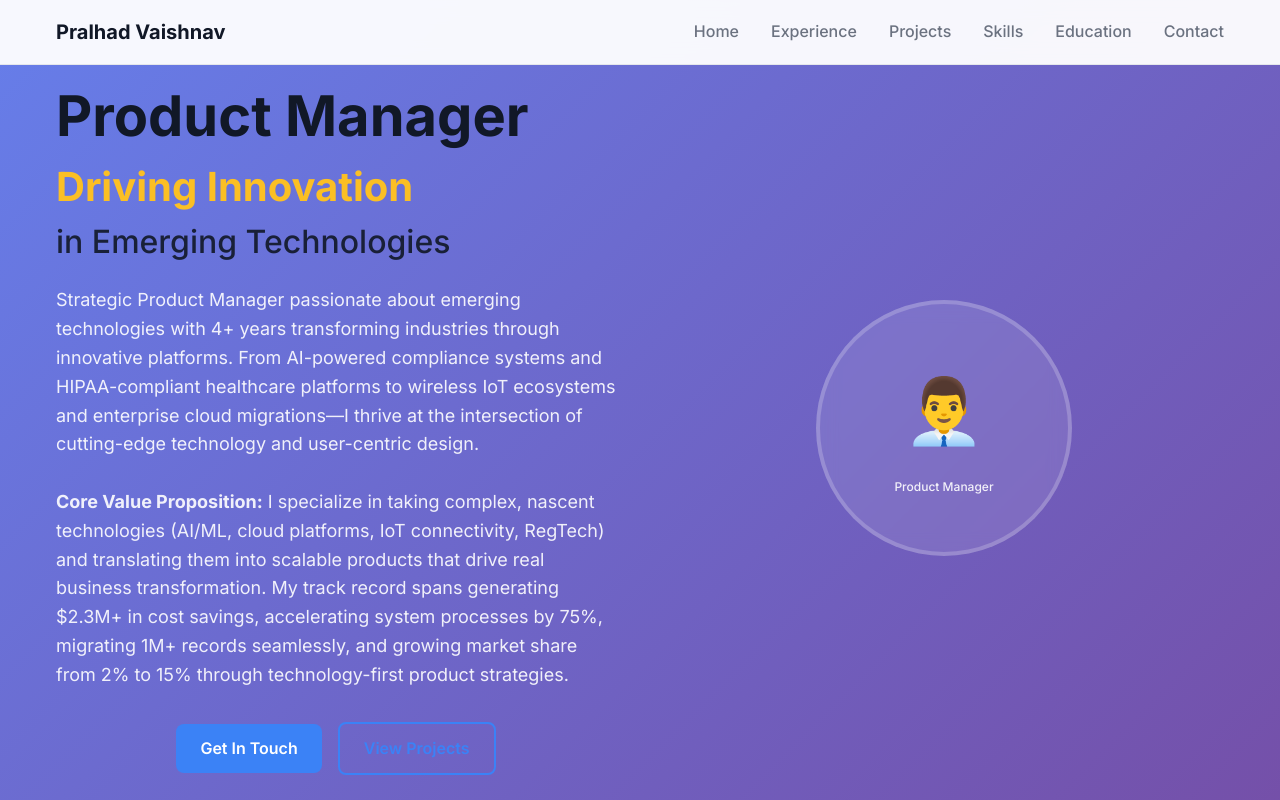
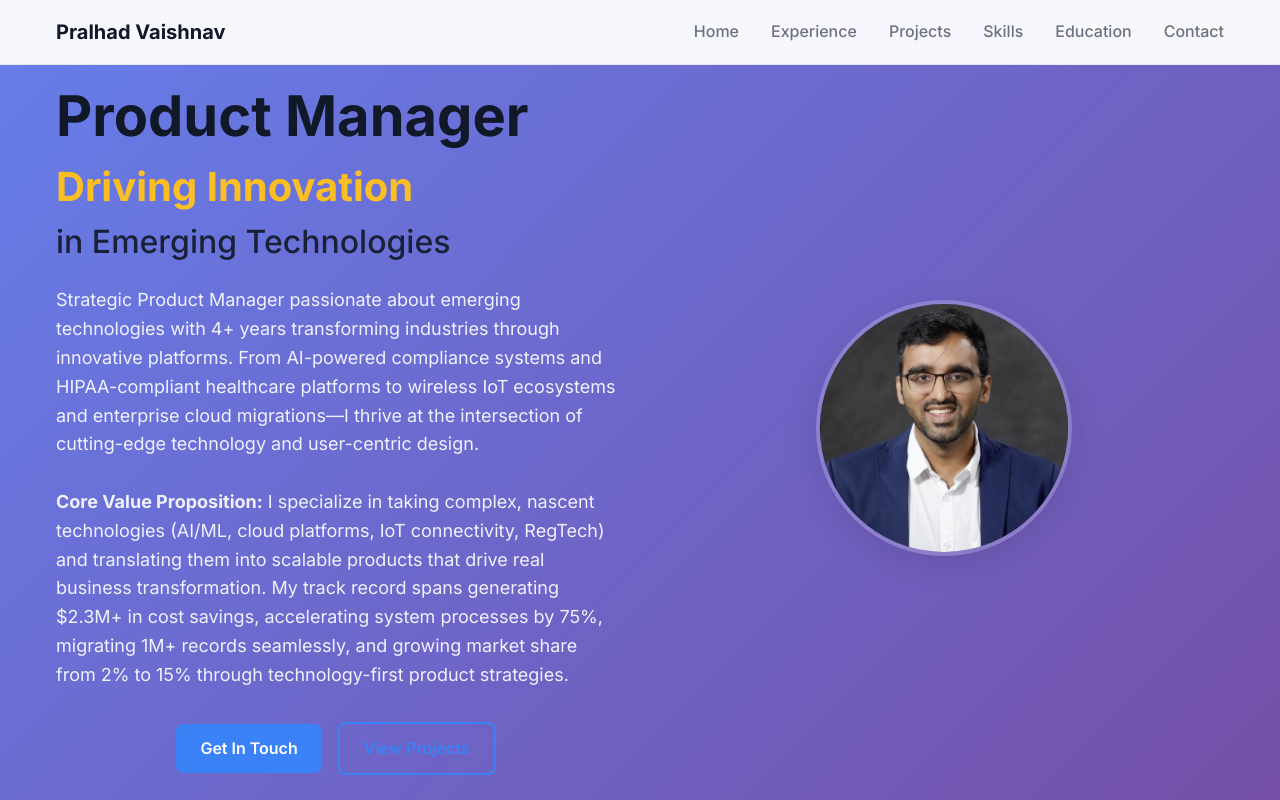
Before and after one commit to pralhadvaishnav/pralhadvaishnav-portfolio, a plain HTML site: page index.html in a window 1280 px wide. Shown: the top 800 px of the page. Drawn offline with Linux system fonts and the light colour scheme.

Commit message:
Add files via upload

```diff
--- a/index.html
+++ b/index.html
@@ -42,10 +42,7 @@
                 <div class="hero-content">
                     <!-- Profile Photo - Mobile -->
                     <div class="profile-photo-mobile">
-                        <div class="profile-placeholder">
-                            <div class="profile-icon">👨‍💼</div>
-                            <div class="profile-text">Product Manager</div>
-                        </div>
+                        <img src="profile-photo.jpg" alt="Pralhad Vaishnav - Product Manager" class="profile-image mobile">
                     </div>
 
                     <h1 class="hero-title">
@@ -71,10 +68,7 @@
 
                 <div class="hero-image">
                     <div class="profile-photo-desktop">
-                        <div class="profile-placeholder large">
-                            <div class="profile-icon large">👨‍💼</div>
-                            <div class="profile-text">Product Manager</div>
-                        </div>
+                        <img src="profile-photo.jpg" alt="Pralhad Vaishnav - Product Manager" class="profile-image desktop">
                     </div>
                 </div>
             </div>
@@ -527,7 +521,7 @@
                         <div class="contact-icon resume">📄</div>
                         <div class="contact-details">
                             <h3 class="contact-title">Resume</h3>
-                            <a href="#" class="contact-link" onclick="alert('Resume would be available when hosted with actual PDF file')">
+                            <a href="resume.pdf" class="contact-link" download="Pralhad_Vaishnav_Resume.pdf" target="_blank">
                                 Download PDF Resume
                             </a>
                         </div>
--- a/styles.css
+++ b/styles.css
@@ -188,6 +188,34 @@ h1, h2, h3, h4, h5, h6 {
     font-size: 0.75rem;
     font-weight: 500;
     opacity: 0.9;
+}
+
+/* Profile Image Styles */
+.profile-image {
+    border-radius: 50%;
+    object-fit: cover;
+    border: 4px solid rgba(255, 255, 255, 0.2);
+    box-shadow: 0 8px 32px rgba(0, 0, 0, 0.1);
+    transition: all 0.3s ease;
+}
+
+.profile-image.mobile {
+    width: 8rem;
+    height: 8rem;
+    margin: 0 auto;
+    display: block;
+}
+
+.profile-image.desktop {
+    width: 16rem;
+    height: 16rem;
+    margin: 0 auto;
+    display: block;
+}
+
+.profile-image:hover {
+    transform: scale(1.05);
+    box-shadow: 0 12px 40px rgba(0, 0, 0, 0.15);
 }
 
 .hero-title {
```
Also changed, not shown: profile-photo.jpg (added), 2 other files.
